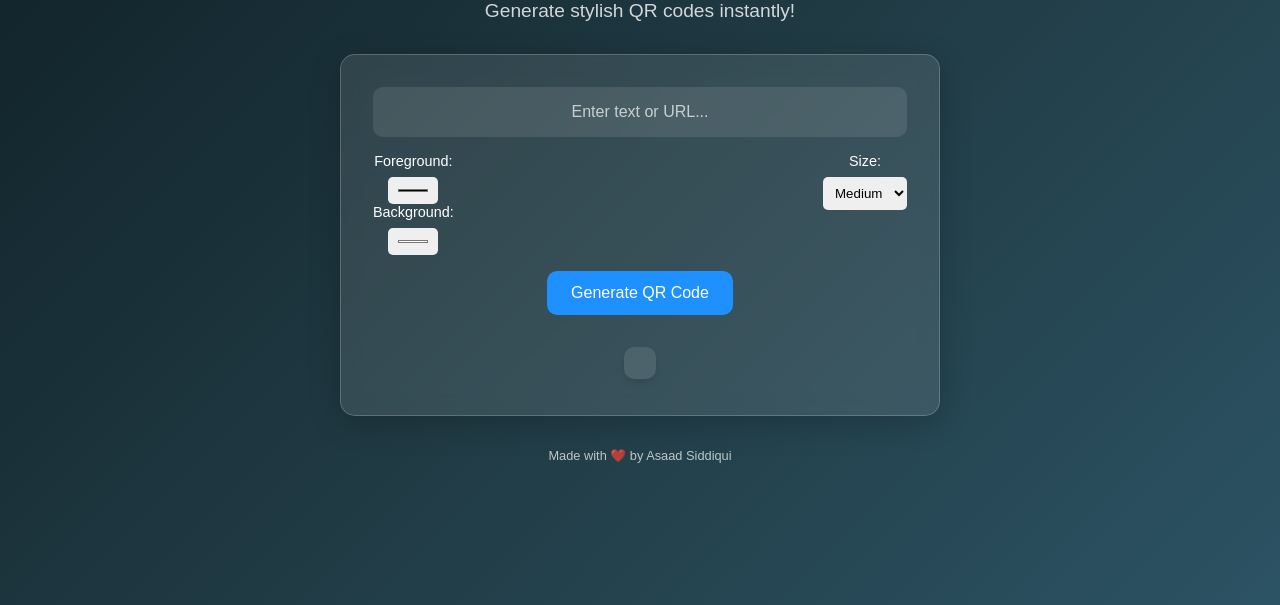
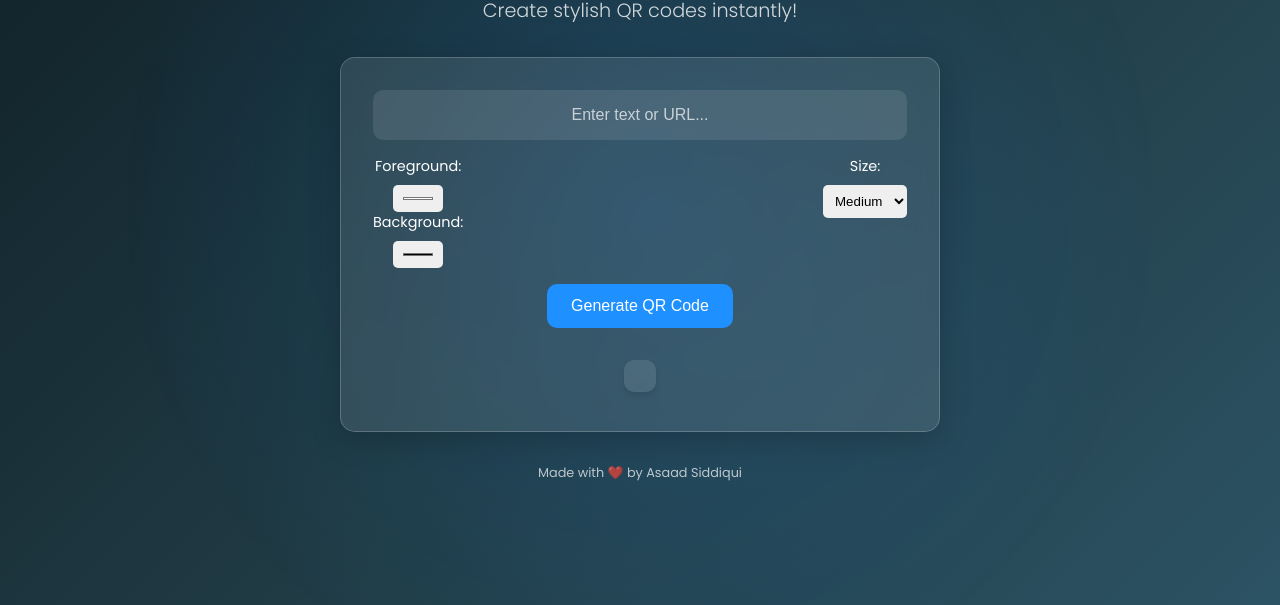
Before and after one commit to PixelCoutureHub/Qr-Code-Generator, a plain HTML site: page index.html in a window 1280 px wide. Shown: the part 195-800 px from the top of the page. Drawn offline with Linux system fonts and the light colour scheme.

Commit message:
Update index.html

```diff
--- a/index.html
+++ b/index.html
@@ -7,14 +7,15 @@
   <link rel="stylesheet" href="style.css">
   <link rel="preconnect" href="https://fonts.googleapis.com">
   <link rel="preconnect" href="https://fonts.gstatic.com" crossorigin>
-  <link href="https://fonts.googleapis.com/css2?family=Inter:wght@300;400;500;600;700&display=swap" rel="stylesheet">
+  <link href="https://fonts.googleapis.com/css2?family=Poppins:wght@300;400;500;600;700&display=swap" rel="stylesheet">
   <script src="https://cdnjs.cloudflare.com/ajax/libs/qrcodejs/1.0.0/qrcode.min.js"></script>
 </head>
 <body>
+  <div class="background-animation"></div>
   <div class="container">
     <header>
       <h1>QR Code Generator</h1>
-      <p>Generate stylish QR codes instantly!</p>
+      <p>Create stylish QR codes instantly!</p>
     </header>
     <main>
       <div class="glass-card">
@@ -23,9 +24,9 @@
           <div class="options">
             <div class="color-picker">
               <label for="foreground_color">Foreground:</label>
-              <input type="color" id="foreground_color" value="#000000">
+              <input type="color" id="foreground_color" value="#ffffff">
               <label for="background_color">Background:</label>
-              <input type="color" id="background_color" value="#ffffff">
+              <input type="color" id="background_color" value="#000000">
             </div>
             <div class="size-picker">
               <label for="qr_size">Size:</label>
```
